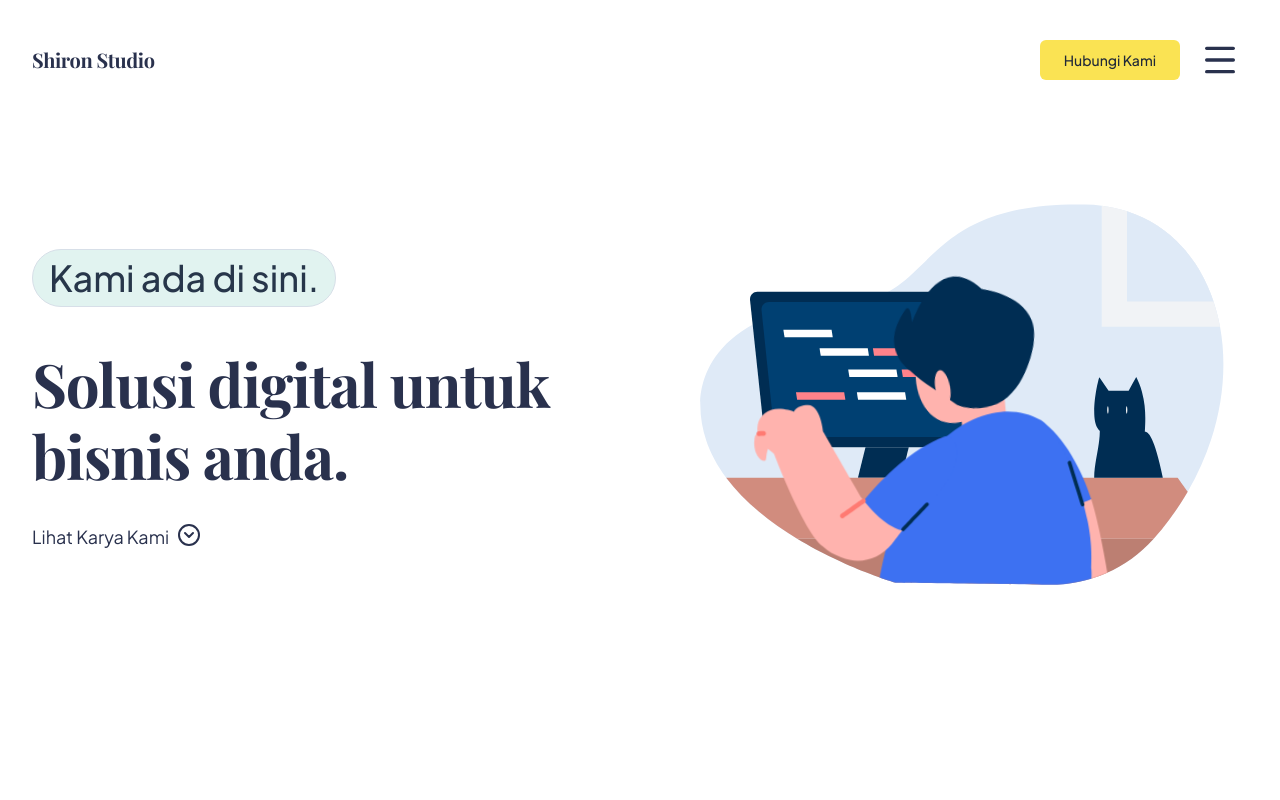
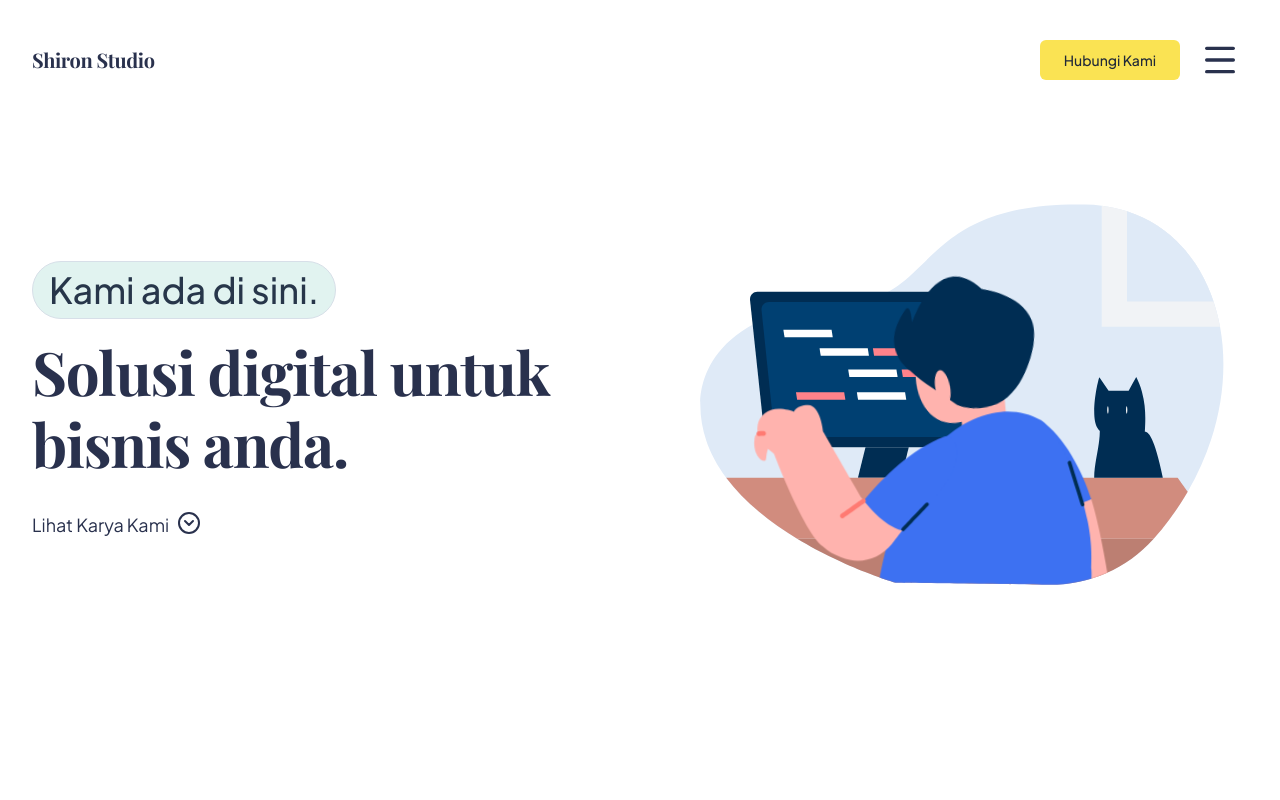
Before and after one commit to shironxn/shironstudio, a Next.js app: page / in a window 1280 px wide. Shown: the top 800 px of the page. Built offline with nearby package versions, Linux system fonts and the light colour scheme; a web font is replaced by a local one.

Commit message:
chore: update hero typoraphy

```diff
--- a/src/components/home/hero-section.tsx
+++ b/src/components/home/hero-section.tsx
@@ -14,11 +14,11 @@ const HeroSection = () => {
           <div className="space-y-4">
             <Badge
               variant="secondary"
-              className="rounded-full px-4 py-2 border-border text-4xl"
+              className="rounded-full px-4 py-2 border-border text-xl md:text-4xl"
             >
               Kami ada di sini.
             </Badge>
-            <h1 className="mt-6 leading-[1.2]!">
+            <h1 className="leading-[1.2]!">
               Solusi digital untuk bisnis anda.
             </h1>
           </div>
```
